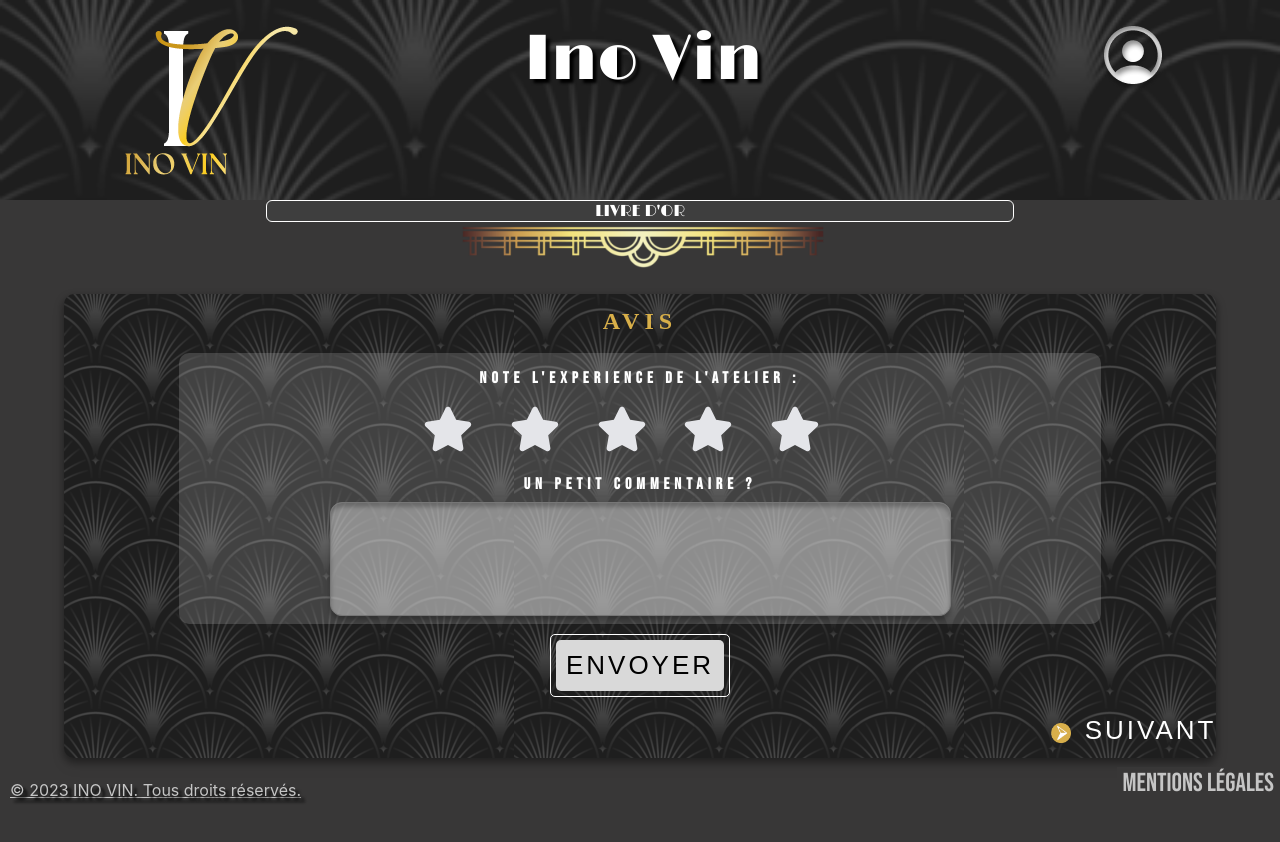
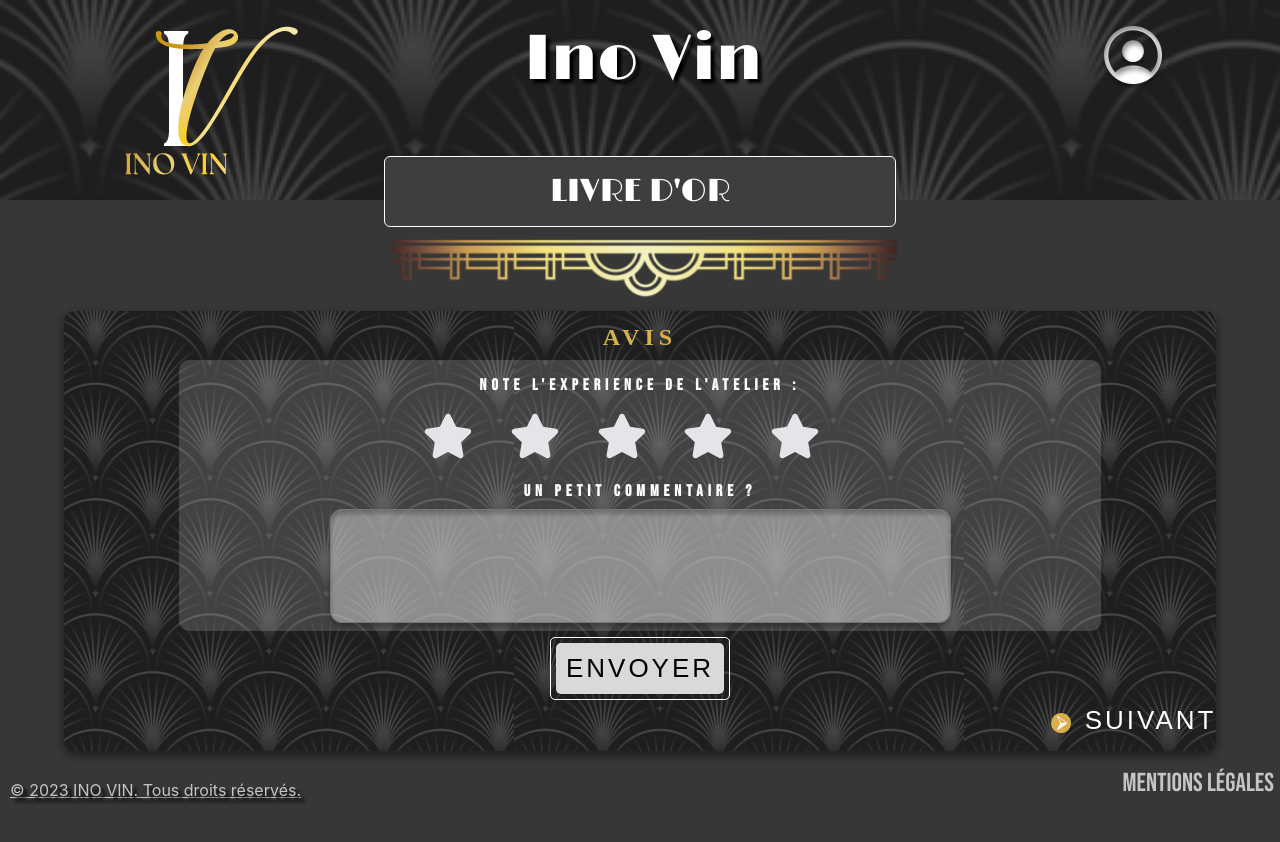
Before and after one commit to WildCodeSchool/2023-02-JS-Lille-project-3-groupe3-inovin, a React (Vite) app in the folder frontend/: page /LivreDor in a window 1280 px wide. Shown: the top 842 px of the page. Built offline with nearby package versions, Linux system fonts and the light colour scheme; a web font is replaced by a local one.

Commit message:
responsive with navbar & footer

```diff
--- a/frontend/src/App.scss
+++ b/frontend/src/App.scss
@@ -114,6 +114,7 @@ $desktop-width: 1024px;
 body {
   background-color: $background_color;
   height: 1024px;
+  overflow: hidden;
 }
 
 .backgroundHeader {
--- a/frontend/src/components/FormFeedback/FormFeedback.scss
+++ b/frontend/src/components/FormFeedback/FormFeedback.scss
@@ -58,9 +58,10 @@ input[type="radio"] {
   background-color: $box_color;
   display: flex;
   justify-content: center;
-  position: relative;
+  position: absolute;
   border: 0.493274px solid #ffffff;
   border-radius: 6px;
+  padding: 8px 0;
 }
 
 .starContainer {
@@ -103,28 +104,26 @@ textarea {
   .commentsBook {
     box-sizing: border-box;
     background-color: $box_color;
-    width: 90%;
+    width: 80%;
     display: flex;
     justify-content: center;
-    position: relative;
+    z-index: 1;
+    top: 20%;
+
+
   }
 
   .commentsBook h2 {
     padding: 10px 0;
     color: $title_color;
+    font-size: 2rem;
   }
 
   .noticeContainer {
-    background-color: $box_color;
-    width: 100%;
+    width: 90%;
     height: 60vh;
-    display: flex;
-    flex-direction: column;
-    align-items: center;
-    background-image: url("../../assets/images/fond-gris_720.png");
-    border-radius: 10px;
-    filter: drop-shadow(0px 4px 4px rgba(0, 0, 0, 0.25))
-      drop-shadow(0px 4px 4px rgba(0, 0, 0, 0.25));
+    position: relative;
+    top: 20px;
   }
 
   .content {
@@ -141,8 +140,9 @@ textarea {
   .separatorImg {
     transform: rotate(180deg);
     position: relative;
-    bottom: 10px;
-    width: 90%;
+    z-index: 1;
+    bottom: -19px;
+    width: 70%;
   }
 
   .sendForm {
@@ -186,15 +186,21 @@ textarea {
   .commentsBook {
     box-sizing: border-box;
     background-color: $box_color;
-    width: 65%;
+    width: 40%;
     display: flex;
     justify-content: center;
-    position: relative;
+    position: absolute;
+    top: 19.5%;
+    z-index: 1;
   }
 
   .commentsBook h2 {
     padding: none;
     color: $title_color;
+    padding: 7px 0px;
+    font-size: 2rem;
+
+
   }
 
   .noticeTitle {
@@ -207,7 +213,7 @@ textarea {
     background-color: #c5c5c538;
     border-radius: 10px;
     position: relative;
-    top: 7%;
+    top: 5%;
     width: 80%;
     text-align: center;
   }
@@ -230,8 +236,10 @@ textarea {
   .separatorImg {
     transform: rotate(180deg);
     position: relative;
-    bottom: 10px;
-    width: 50%;
+    z-index: 1;
+    bottom: -19px;
+    width: 70%;
+
   }
 
   .nextPageArrow {
@@ -246,7 +254,7 @@ textarea {
     cursor: pointer;
     position: relative;
     left: 43%;
-    top: 13%;
+    top: 7.5%;
     text-decoration: none;
     border: none;
     background: none;
@@ -264,10 +272,12 @@ textarea {
   }
 
   .buttonDecoration {
-    top: 9%;
+    top: 6.5%;
   }
 
   .noticeContainer {
-    height: 58vh;
+    height: 55vh;
+    position: relative;
+    top: 10px;
   }
 }
```
